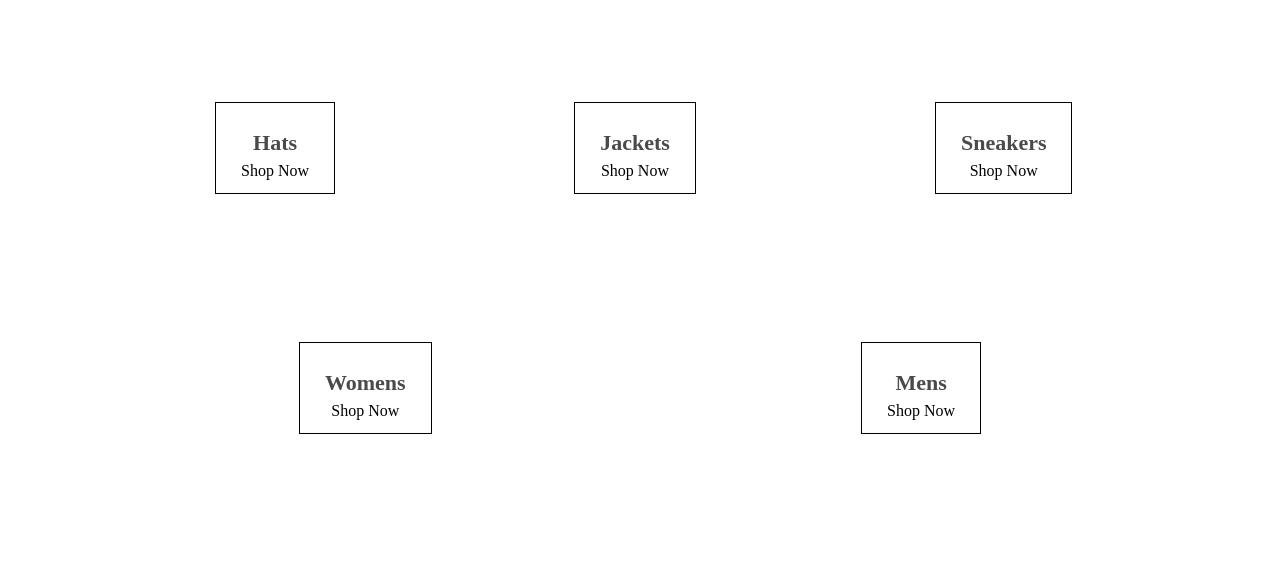
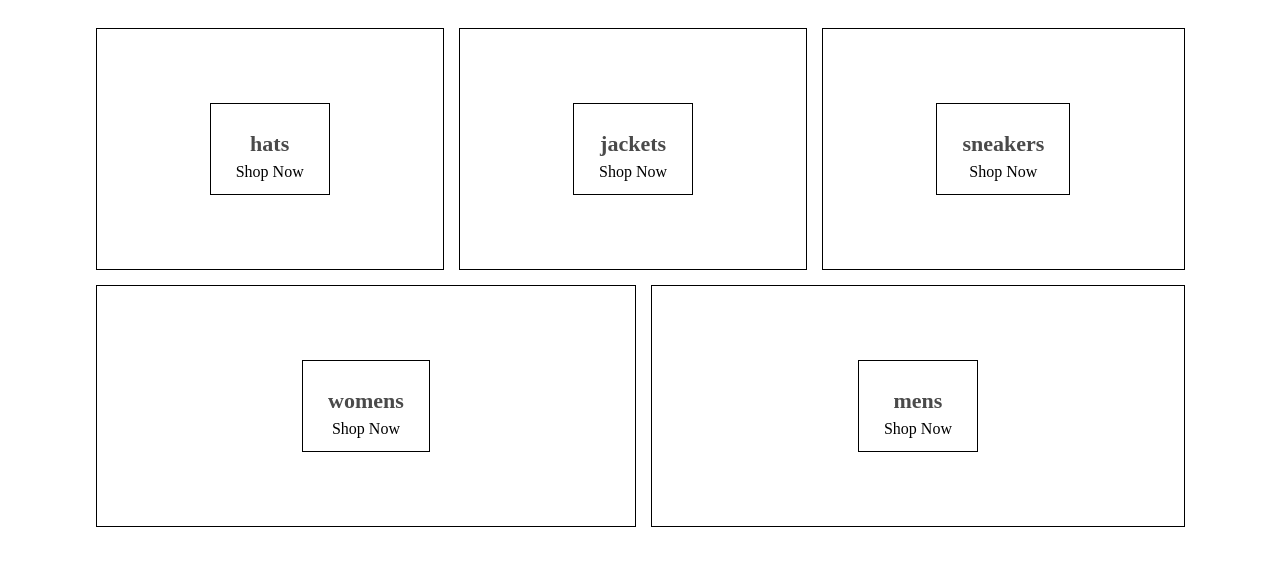
Before and after one commit to Manik5/Crown-Music-with-redux-saga, a React (Create React App) app: page / in a window 1280 px wide. Shown: the top 566 px of the page. Built offline with nearby package versions, Linux system fonts and the light colour scheme.

Commit message:
added directory and menu item as single components

```diff
--- a/src/App.js
+++ b/src/App.js
@@ -1,6 +1,5 @@
 import React from 'react';
-import HomePage from './homepage';
-
+import HomePage from './pages/homepage/homepage'
 class App extends React.Component {
 	render() {
 		return(
--- /dev/null
+++ b/src/components/directory/Directory.jsx
@@ -0,0 +1,63 @@
+import React from 'react';
+
+import MenuItem from '../menu-item/MenuItem';
+
+import './directory.scss';
+
+class Directory extends React.Component {
+	constructor() {
+		super()
+		this.state = {
+			sections: [
+				 {
+					title: 'hats',
+					imageUrl: 'https://i.ibb.co/cvpntL1/hats.png',
+					id: 1,
+					linkUrl: 'shop/hats'
+				},
+				{
+					title: 'jackets',
+					imageUrl: 'https://i.ibb.co/px2tCc3/jackets.png',
+					id: 2,
+					linkUrl: 'shop/jackets'
+				},
+				{
+					title: 'sneakers',
+					imageUrl: 'https://i.ibb.co/0jqHpnp/sneakers.png',
+					id: 3,
+					linkUrl: 'shop/sneakers'
+				},
+				{
+					title: 'womens',
+					imageUrl: 'https://i.ibb.co/GCCdy8t/womens.png',
+					size: 'large',
+					id: 4,
+					linkUrl: 'shop/womens'
+				},
+				{
+					title: 'mens',
+					imageUrl: 'https://i.ibb.co/R70vBrQ/men.png',
+					size: 'large',
+					id: 5,
+					linkUrl: 'shop/mens'
+				}
+			]
+		}
+	}
+	render () {
+		return (
+			<div className="directory-menu">
+				{
+					this.state.sections.map(({ title, imageUrl, id }) => (
+						<MenuItem key={id} title={title} />
+					))
+				}
+			</div>
+		)
+	}
+}
+
+export default Directory;
+
+//  class components because it holds the state of the menu  items
+//  Directory will render the MenuItem,jsx
--- /dev/null
+++ b/src/components/directory/directory.scss
@@ -0,0 +1,6 @@
+.directory-menu {
+  width: 100%;
+  display: flex;
+  flex-wrap: wrap;
+  justify-content: space-between;
+}
--- /dev/null
+++ b/src/components/menu-item/MenuItem.jsx
@@ -0,0 +1,14 @@
+import React from 'react';
+
+import './menuitem.scss';
+
+export const MenuItem = ({ title }) => (
+	<div className="menu-item">
+		<div className="content">
+			<h1 className="title">{ title }</h1>
+			<span className="subtitle">Shop Now</span>
+		</div>
+	</div>
+)
+
+export default MenuItem;
--- /dev/null
+++ b/src/components/menu-item/menuitem.scss
@@ -0,0 +1,40 @@
+.menu-item {
+  min-width: 30%;
+  height: 240px;
+  flex: 1 1 auto;
+  display: flex;
+  align-items: center;
+  justify-content: center;
+  border: 1px solid black;
+  margin: 0 7.5px 15px;
+
+  &:first-child {
+    margin-right: 7.5px;
+  }
+
+  &:last-child {
+    margin-left: 7.5px;
+  }
+
+  .content {
+    height: 90px;
+    padding: 0 25px;
+    display: flex;
+    flex-direction: column;
+    align-items: center;
+    justify-content: center;
+    border: 1px solid black;
+
+    .title {
+      font-weight: bold;
+      margin-bottom: 6px;
+      font-size: 22px;
+      color: #4a4a4a;
+    }
+
+    .subtitle {
+      font-weight: lighter;
+      font-size: 16px;
+    }
+  }
+}
--- a/src/homepage.js
+++ /dev/null
@@ -1,42 +0,0 @@
-import React from 'react'
-
-import './homepage.scss'
-
-const HomePage = () => (
-	<div className="homepage">
-		<div className="directory-menu">
-			<div className="menu-item">
-				<div className="content">
-					<h1 className="title">Hats</h1>
-					<span className="subtitle">Shop Now</span>
-				</div>
-			</div>
-			<div className="menu-item">
-				<div className="content">
-					<h1 className="title">Jackets</h1>
-					<span className="subtitle">Shop Now</span>
-				</div>
-			</div>
-			<div className="menu-item">
-				<div className="content">
-					<h1 className="title">Sneakers</h1>
-					<span className="subtitle">Shop Now</span>
-				</div>
-			</div>
-			<div className="menu-item">
-				<div className="content">
-					<h1 className="title">Womens</h1>
-					<span className="subtitle">Shop Now</span>
-				</div>
-			</div>
-			<div className="menu-item">
-				<div className="content">
-					<h1 className="title">Mens</h1>
-					<span className="subtitle">Shop Now</span>
-				</div>
-			</div>
-		</div>
-	</div>
-)
-
-export default HomePage;
--- a/src/homepage.scss
+++ /dev/null
@@ -1,52 +0,0 @@
-.homepage {
-	display: flex;
-	flex-direction: column;
-	align-items: center;
-	padding: 20px 80px;
-}
-
-.directory-menu {
-	width: 100%;
-	display: flex;
-	flex-wrap: wrap;
-	justify-content: center;
-}
-
-.menu-item {
-	min-width: 30%;
-	height: 240px;
-	flex: 1 1 auto;
-	display: flex;
-	align-items: center;
-	justify-content: center;
-	border: 1 px solid black;
-
-	&:first-child {
-		margin-left:  7.5px;
-	}
-	&:last-child {
-		margin-left: 7.5px;;
-	}
-}
-
-.content {
-	height: 90px;
-	padding: 0 25px;
-	display: flex;
-	flex-direction: column;
-	align-items: center;
-	justify-content: center;
-	border: 1px solid black;
-
-	.title {
-		font-weight: bold;
-		margin-bottom: 6px;
-		font-size: 22px;
-		color: #4a4a4a;
-	}
-
-	.subtitle {
-		font-weight: lighter;
-		font-size: 16px;
-	}
-}
--- /dev/null
+++ b/src/pages/homepage/homepage.js
@@ -0,0 +1,14 @@
+import React from 'react'
+import Directory from '../../components/directory/Directory';
+
+import './homepage.scss'
+
+const HomePage = () => (
+	<div className="homepage">
+		<Directory />
+	</div>
+)
+
+export default HomePage;
+
+//  Here it renders the Directory components;
--- /dev/null
+++ b/src/pages/homepage/homepage.scss
@@ -0,0 +1,6 @@
+.homepage {
+  display: flex;
+  flex-direction: column;
+  align-items: center;
+  padding: 20px 80px;
+}
```
Also changed, not shown: 1 other file (tests, documents, lock files or other folders).
